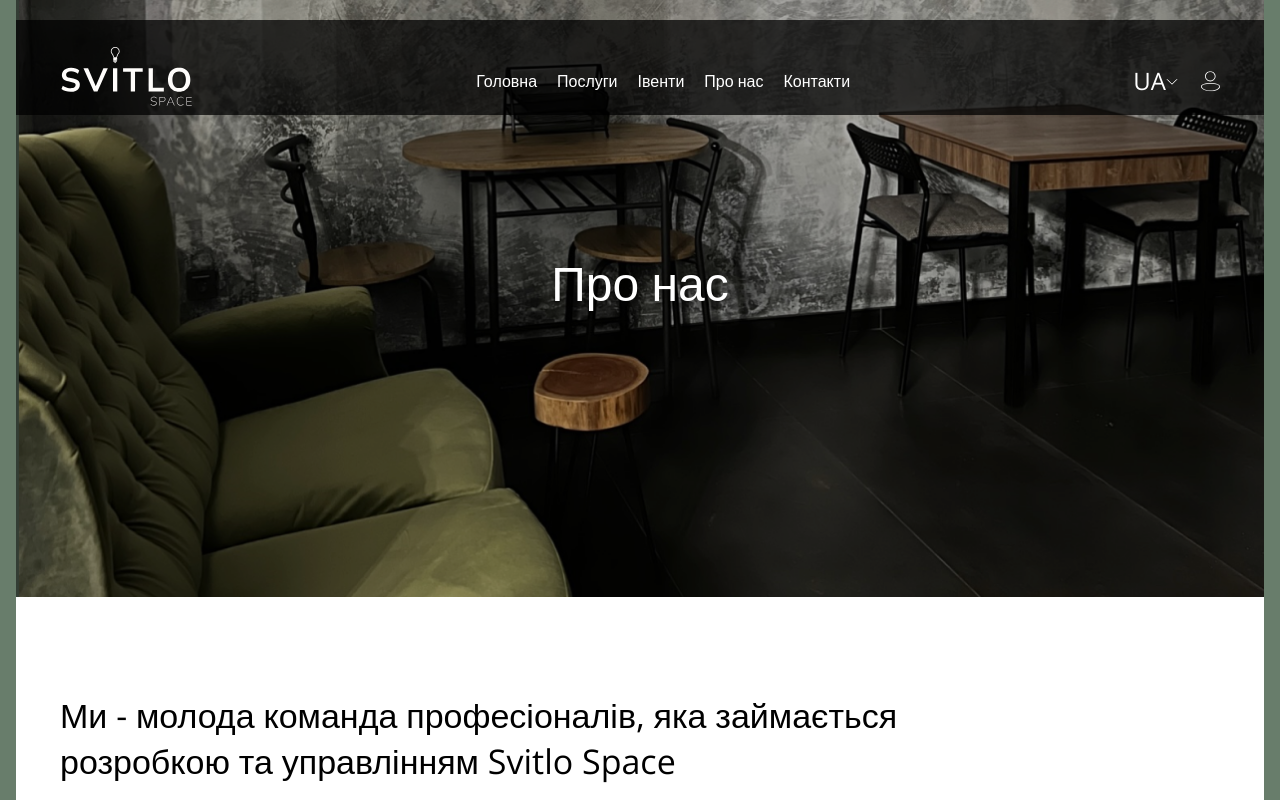
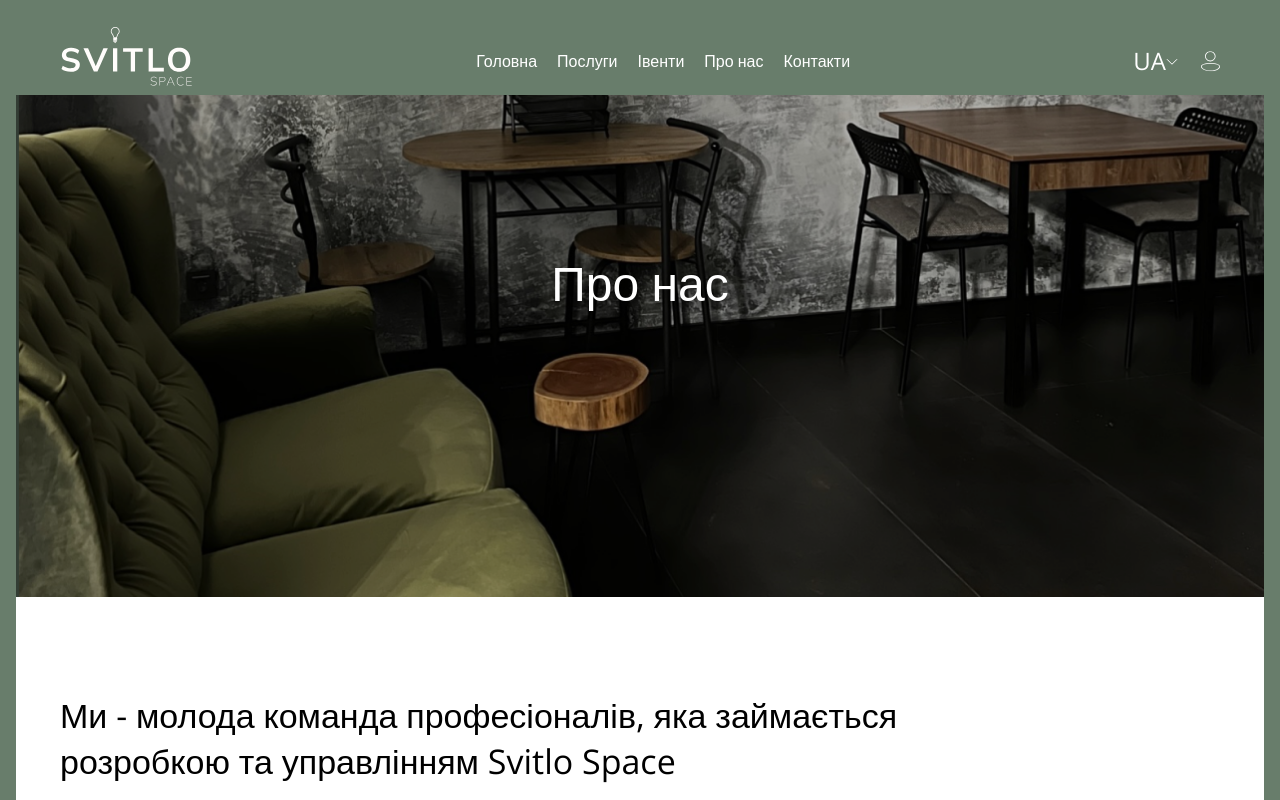
Before and after one commit to kubrakkirill/svitlo, a React (Create React App) app in the folder frontend/: page /about in a window 1280 px wide. Shown: the top 800 px of the page. Built offline with nearby package versions, Linux system fonts and the light colour scheme; the HTML template or start-up script is replaced by a standard one.

Commit message:
add some changes

```diff
--- a/frontend/src/Components/Nav/Nav.css
+++ b/frontend/src/Components/Nav/Nav.css
@@ -8,7 +8,7 @@
 }
 #nav{
     position: sticky;
-    top: 20px;
+    top: 0;
     margin: 0 16px;
 }
 .nav__menu{
@@ -34,7 +34,8 @@
 }
 .nav-bg{
     z-index: 99;
-    background-color: rgba(1, 1, 1, 0.73);
+    /*background-color: rgba(1, 1, 1, 0.73);*/
+    background-color: #687D6B;
 }
 .nav-mobile{
     display: none;
--- a/frontend/src/Components/Services/Services.css
+++ b/frontend/src/Components/Services/Services.css
@@ -2,7 +2,7 @@ ul, li{
     list-style: none;
 }
 .services{
-    background-color: #E5E5E5;
+    background-color: #F0F0F0;
     margin: 0 16px;
     color: #303030;
 }
```
